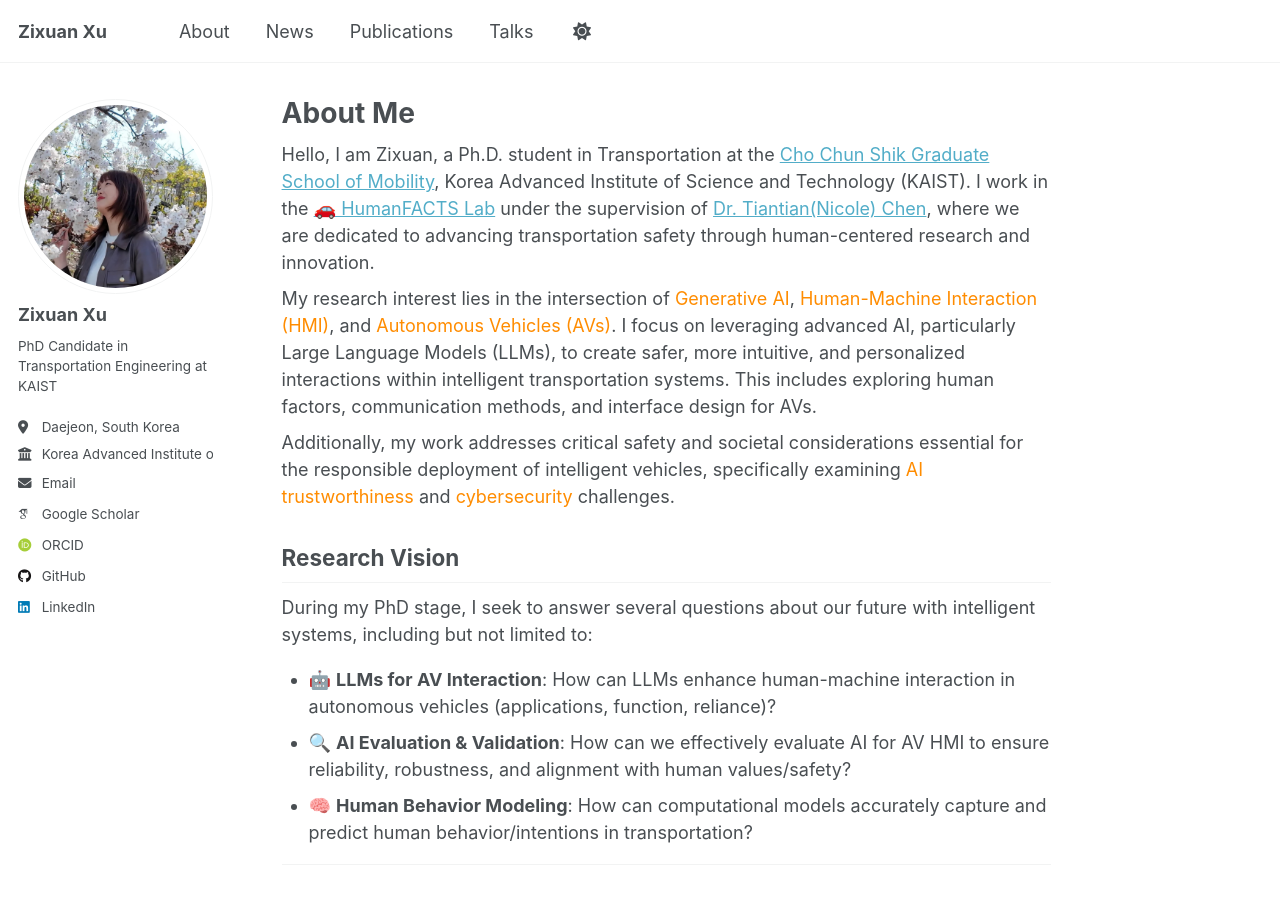
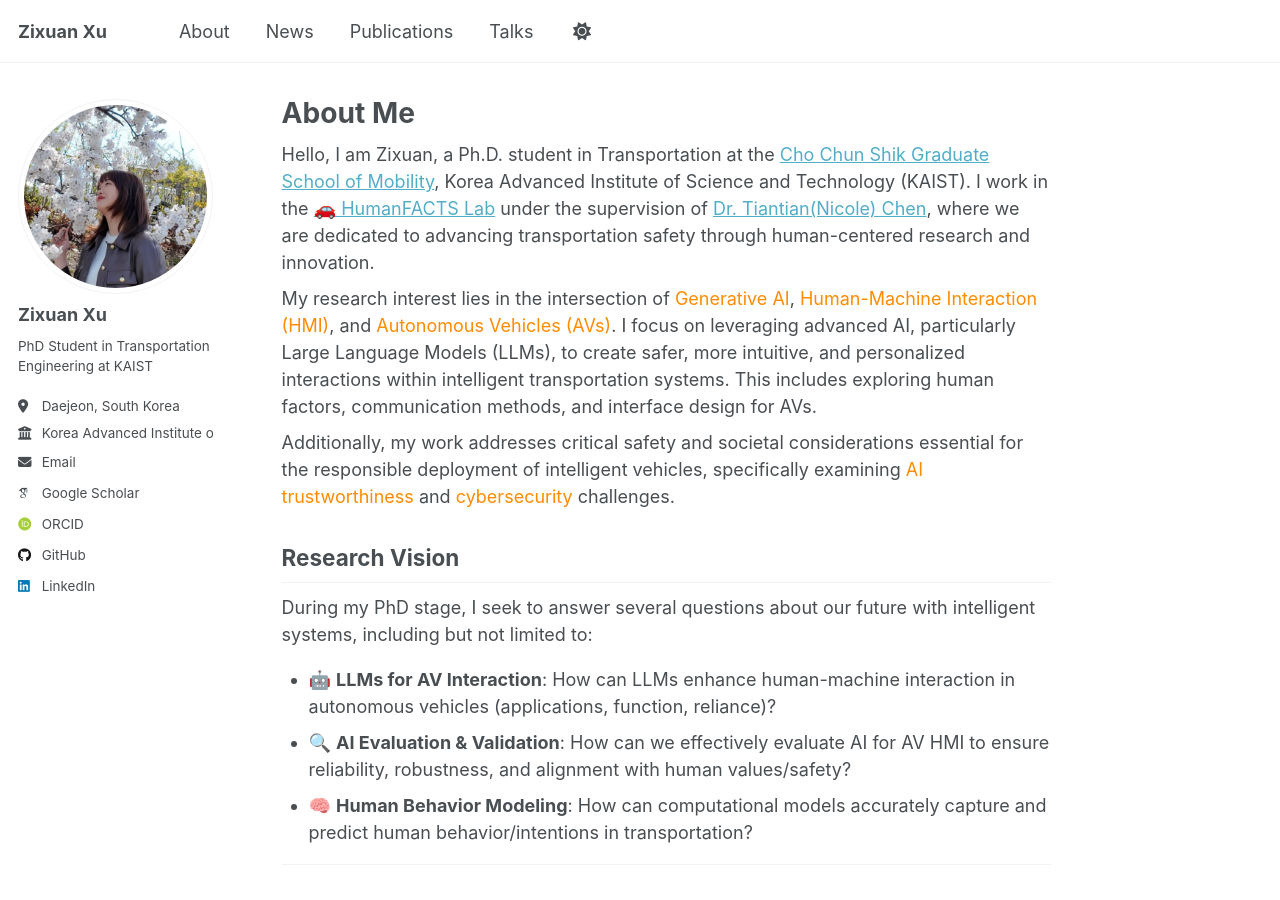
Before and after one commit to zixuan-xu72/zixuan-xu72.github.io, a Jekyll site: the page built from _pages/about.md, in a window 1280 px wide and 900 px high. Built offline with Jekyll 4.4.1, drawn with Linux system fonts in a browser that asks for light colours; some web fonts are replaced.

Commit message:
website UPDATE

```diff
--- a/_config.yml
+++ b/_config.yml
@@ -25,7 +25,7 @@ author:
   avatar           : "profile-photo.jpg" # Replace with your profile image
   name             : "Zixuan Xu"
   pronouns         : # example: "she/her"
-  bio              : "PhD Candidate in Transportation Engineering at KAIST"
+  bio              : "PhD Student in Transportation Engineering at KAIST"
   location         : "Daejeon, South Korea"
   employer         : "Korea Advanced Institute of Science and Technology"
   uri              : # Your personal website URL
```
